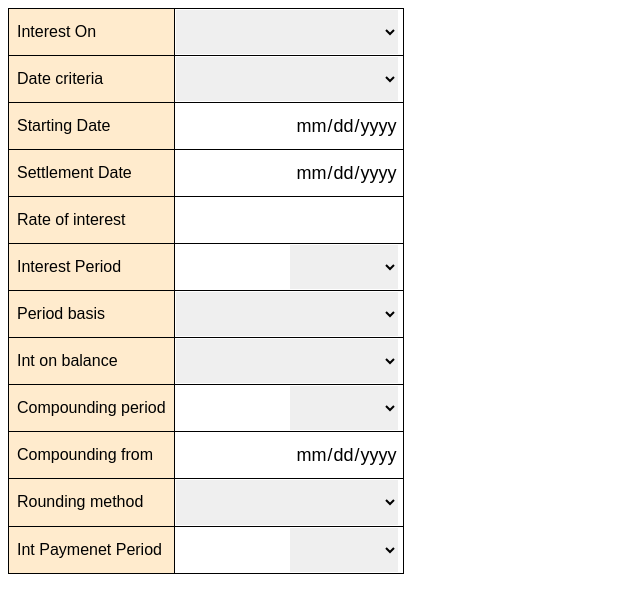
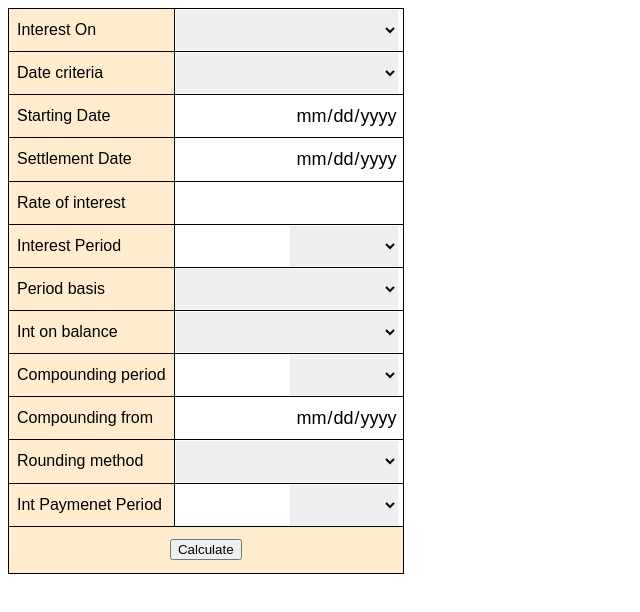
Before and after one commit to 10xvick/react-ts-keytable, a React (Create React App) app: page / in a window 1280 px wide. Shown: the top 612 px of the page, without its empty margins (0-640 px from the left). Built offline with nearby package versions, Linux system fonts and the light colour scheme.

Commit message:
2 files modified

```diff
--- a/style.css
+++ b/style.css
@@ -41,6 +41,11 @@ table td input {
 input[value='1']:not(:focus) {
   background-color: red;
   /* display: none; */
+}
+
+table td.calc-btn{
+  text-align: center;
+  border-left: 1px solid!important;
 }
 
 table td input:focus,
--- a/table/Table.tsx
+++ b/table/Table.tsx
@@ -10,15 +10,15 @@ export const tdtemplate = {
           type="number"
           min={min}
           max={max}
-          onChange={e=>{
+          onChange={(e) => {
             const v = e.target.value;
-            e.target.value = v>max?max:v<min?min:v;
+            e.target.value = v > max ? max : v < min ? min : v;
           }}
           onKeyDown={(e) => {
-            if(e.key=='.' || e.key=='-') e.preventDefault();
+            if (e.key == '.' || e.key == '-') e.preventDefault();
             KeyboardControl(e, 1, 1);
           }}
-          />
+        />
       </td>
     );
   },
@@ -29,15 +29,15 @@ export const tdtemplate = {
           type="number"
           min={min}
           max={max}
-          onChange={e=>{
+          onChange={(e) => {
             const v = e.target.value;
-            e.target.value = v>max?max:v<min?min:v;
-            const [whole,dec] = v.split('.');
-            if(dec?.length>2)
-            e.target.value = whole+'.'+dec[0]+dec[dec.length-1];
+            e.target.value = v > max ? max : v < min ? min : v;
+            const [whole, dec] = v.split('.');
+            if (dec?.length > 2)
+              e.target.value = whole + '.' + dec[0] + dec[dec.length - 1];
           }}
           onKeyDown={(e) => {
-            if(e.key=='-') e.preventDefault();
+            if (e.key == '-') e.preventDefault();
             KeyboardControl(e, 1, 1);
           }}
         />
@@ -67,7 +67,7 @@ export const tdtemplate = {
       </React.Fragment>
     );
   },
-  Number_select: ({ min, max, options,placeholder }) => {
+  Number_select: ({ min, max, options, placeholder }) => {
     const [num, setNum] = React.useState(false);
 
     return (
@@ -84,7 +84,7 @@ export const tdtemplate = {
             }}
           />
           <div className={'every-text'}>
-            <input value={placeholder}/>
+            <input defaultValue={placeholder} />
           </div>
         </td>
         <td>
@@ -135,6 +135,29 @@ export default function Table({ data }) {
             </tr>
           );
         })}
+        <tr>
+          <td className="calc-btn" colSpan="3">
+            <button
+              onClick={(e) => {
+                const data = {};
+                const table =
+                  e.target.parentElement.parentElement.parentElement;
+
+                for (let row of table.rows) {
+                  const key = row.children[0].innerText;
+                  const value = [];
+                  for (let i = 1; i < 3; i++) {
+                    const input = row.children[i]?.firstChild;
+                    input != undefined && value.push(input);
+                  }
+                  data[key] = value;
+                }
+              }}
+            >
+              Calculate
+            </button>
+          </td>
+        </tr>
       </table>
     </div>
   );
```
